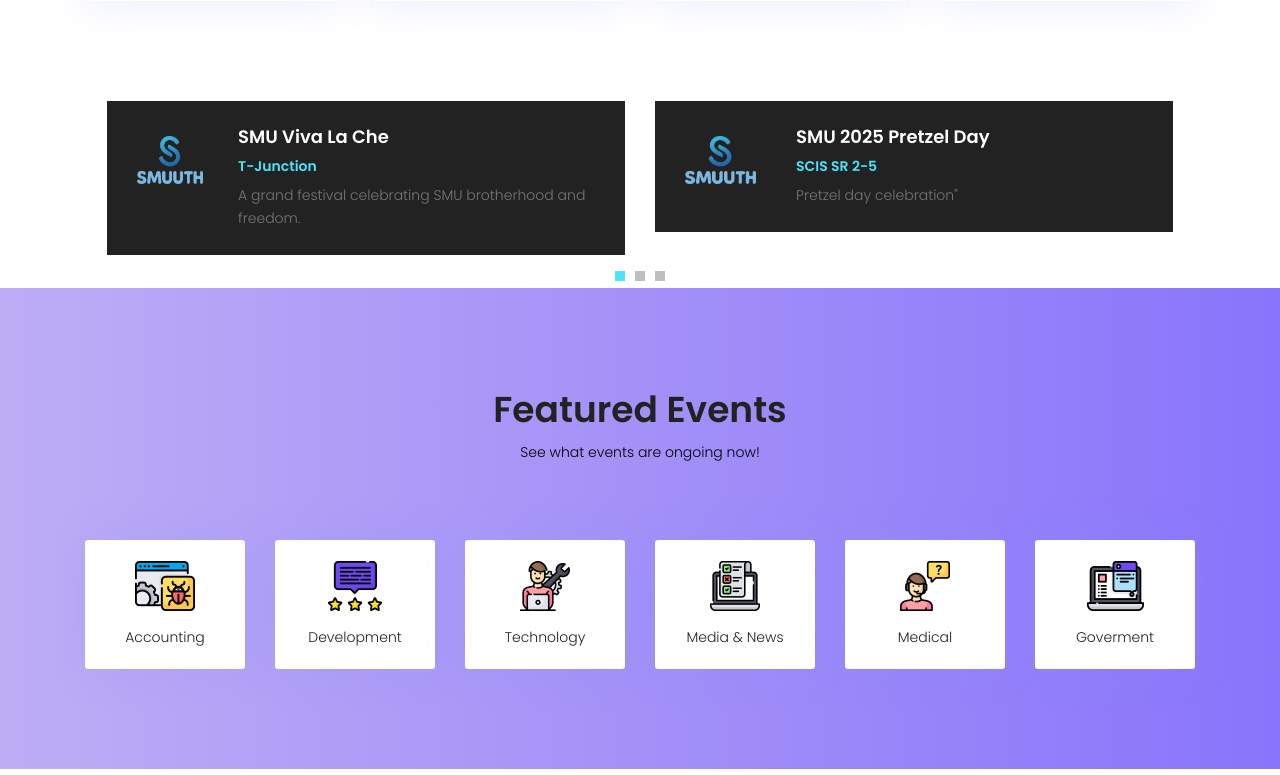
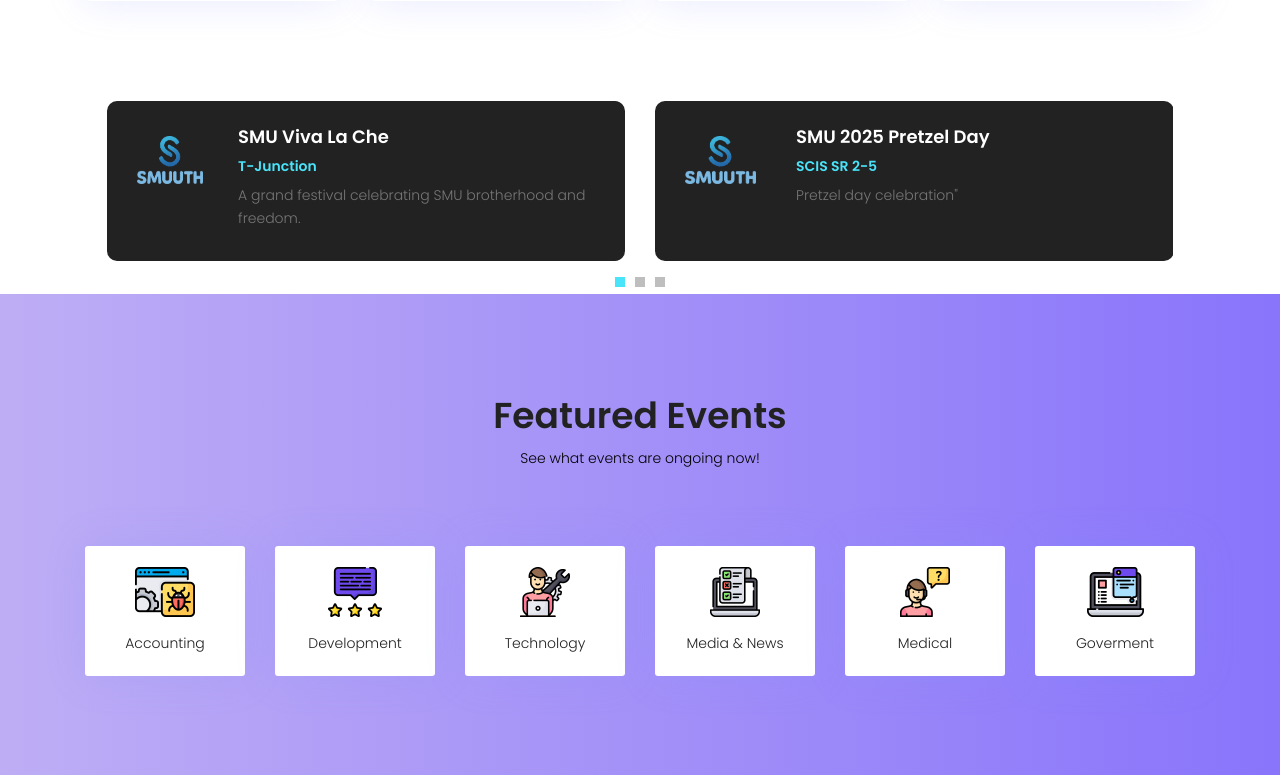
Before and after one commit to Marcang0802/smuuth, a PHP site: page /index.html in a window 1280 px wide. Shown: the part 866-1641 px from the top of the page. Run offline with PHP 8.4, Linux system fonts and the light colour scheme; some libraries are stand-ins or nearby versions.

Commit message:
carousel yippie

```diff
--- a/homePage/css/main.css
+++ b/homePage/css/main.css
@@ -2511,7 +2511,11 @@ body.mobile-nav-active #mobile-nav-toggle {
 
 .single-popular-post {
   background-color: #222;
+  border-radius: 10px;
   padding: 25px;
+  align-items: flex-start;
+  height: 160px;
+  overflow: hidden;
 }
 
 .single-popular-post .details {
@@ -2520,6 +2524,14 @@ body.mobile-nav-active #mobile-nav-toggle {
 
 .single-popular-post .details p {
   margin-bottom: 0;
+  font-size: 14px;
+
+  /* Cut-off long text */
+  display: -webkit-box;
+  -webkit-line-clamp: 2;
+  /* number of visible lines */
+  -webkit-box-orient: vertical;
+  overflow: hidden;
 }
 
 .single-popular-post h4 {
--- a/homePage/index.html
+++ b/homePage/index.html
@@ -171,7 +171,7 @@
 		<div class="container col-10">
 			<div class="row align-items-center">
 				<div class="active-popular-post-carusel">
-					<div class="single-popular-post d-flex flex-row">
+					<div class="single-popular-post d-flex flex-row ">
 						<div class="thumb">
 							<img class="img-fluid" src="img/SMUUTH_words_pastel_ultraclean.png"
 								style="height:48px;width:auto;display:block" alt="logo.png">
```
